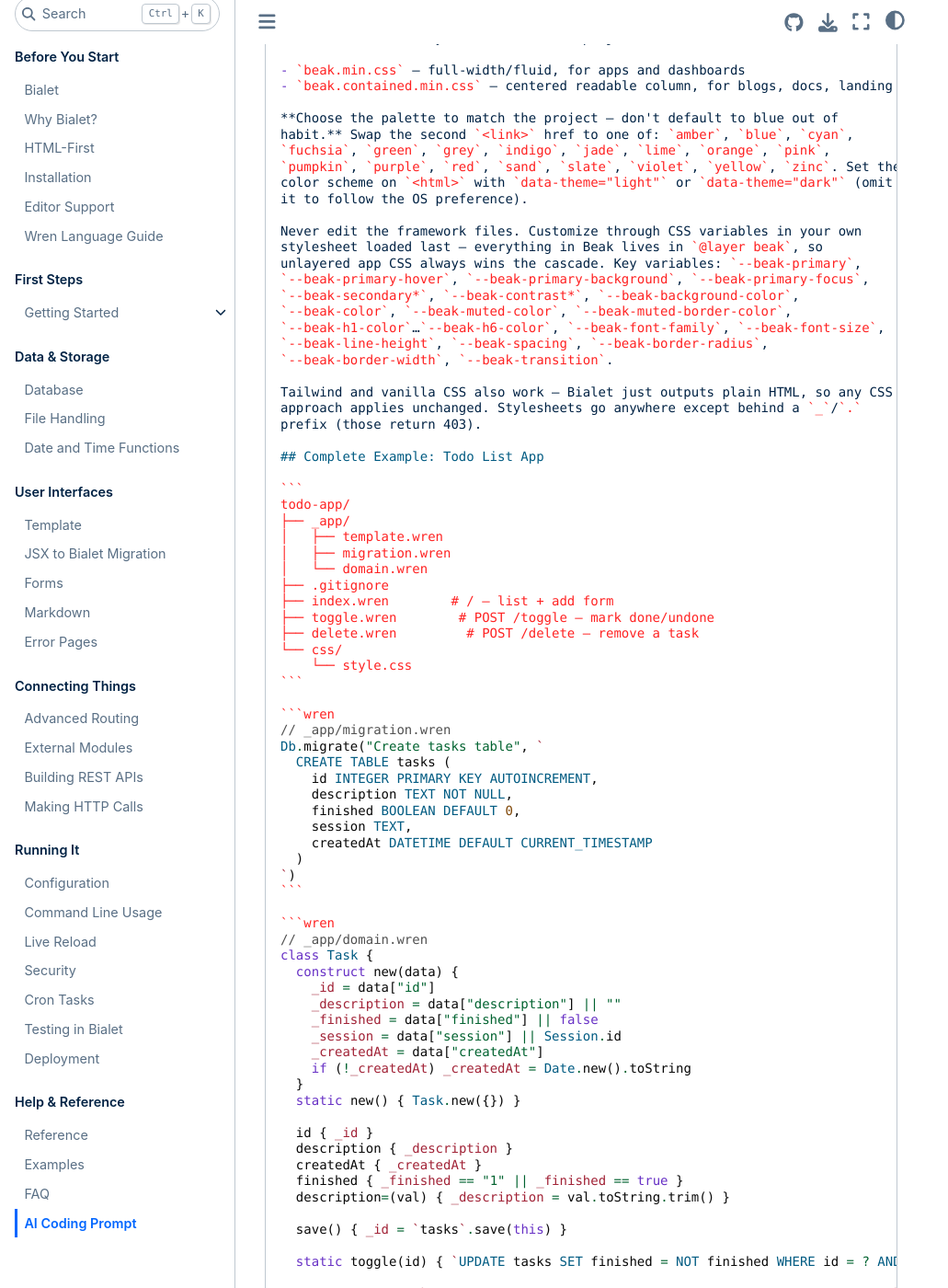
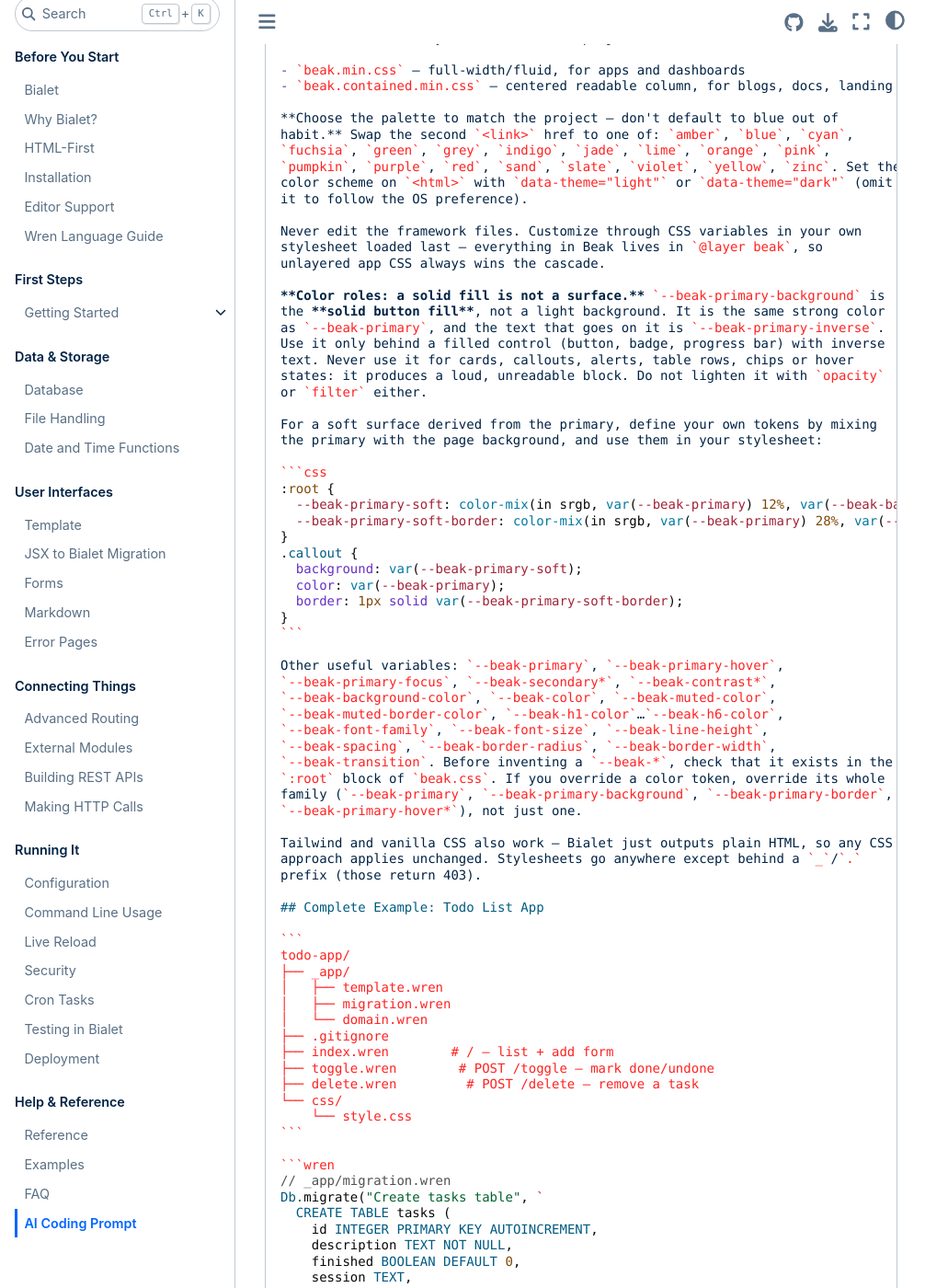
Before and after one commit to bialet/bialet, a Sphinx documentation site: the page built from docs/ai-prompt.md, in a window 1280 px wide and 1400 px high, scrolled down 19828 px. Shown: the whole window at 92% size, without its empty margins (0-1031 px from the left). Built offline with Sphinx 7.4.7 and the Sphinx Book theme 1.1.4, drawn with Linux system fonts in a browser that asks for light colours; the version number could not be read and is left out.

Commit message:
docs(prompt): mark --beak-primary-background as a solid fill

````diff
--- a/docs/prompt-guide.md
+++ b/docs/prompt-guide.md
@@ -1119,13 +1119,41 @@
 
 Never edit the framework files. Customize through CSS variables in your own
 stylesheet loaded last — everything in Beak lives in `@layer beak`, so
-unlayered app CSS always wins the cascade. Key variables: `--beak-primary`,
-`--beak-primary-hover`, `--beak-primary-background`, `--beak-primary-focus`,
-`--beak-secondary*`, `--beak-contrast*`, `--beak-background-color`,
-`--beak-color`, `--beak-muted-color`, `--beak-muted-border-color`,
-`--beak-h1-color`…`--beak-h6-color`, `--beak-font-family`, `--beak-font-size`,
-`--beak-line-height`, `--beak-spacing`, `--beak-border-radius`,
-`--beak-border-width`, `--beak-transition`.
+unlayered app CSS always wins the cascade.
+
+**Color roles: a solid fill is not a surface.** `--beak-primary-background` is
+the **solid button fill**, not a light background. It is the same strong color
+as `--beak-primary`, and the text that goes on it is `--beak-primary-inverse`.
+Use it only behind a filled control (button, badge, progress bar) with inverse
+text. Never use it for cards, callouts, alerts, table rows, chips or hover
+states: it produces a loud, unreadable block. Do not lighten it with `opacity`
+or `filter` either.
+
+For a soft surface derived from the primary, define your own tokens by mixing
+the primary with the page background, and use them in your stylesheet:
+
+```css
+:root {
+  --beak-primary-soft: color-mix(in srgb, var(--beak-primary) 12%, var(--beak-background-color));
+  --beak-primary-soft-border: color-mix(in srgb, var(--beak-primary) 28%, var(--beak-background-color));
+}
+.callout {
+  background: var(--beak-primary-soft);
+  color: var(--beak-primary);
+  border: 1px solid var(--beak-primary-soft-border);
+}
+```
+
+Other useful variables: `--beak-primary`, `--beak-primary-hover`,
+`--beak-primary-focus`, `--beak-secondary*`, `--beak-contrast*`,
+`--beak-background-color`, `--beak-color`, `--beak-muted-color`,
+`--beak-muted-border-color`, `--beak-h1-color`…`--beak-h6-color`,
+`--beak-font-family`, `--beak-font-size`, `--beak-line-height`,
+`--beak-spacing`, `--beak-border-radius`, `--beak-border-width`,
+`--beak-transition`. Before inventing a `--beak-*`, check that it exists in the
+`:root` block of `beak.css`. If you override a color token, override its whole
+family (`--beak-primary`, `--beak-primary-background`, `--beak-primary-border`,
+`--beak-primary-hover*`), not just one.
 
 Tailwind and vanilla CSS also work — Bialet just outputs plain HTML, so any CSS
 approach applies unchanged. Stylesheets go anywhere except behind a `_`/`.`
````
